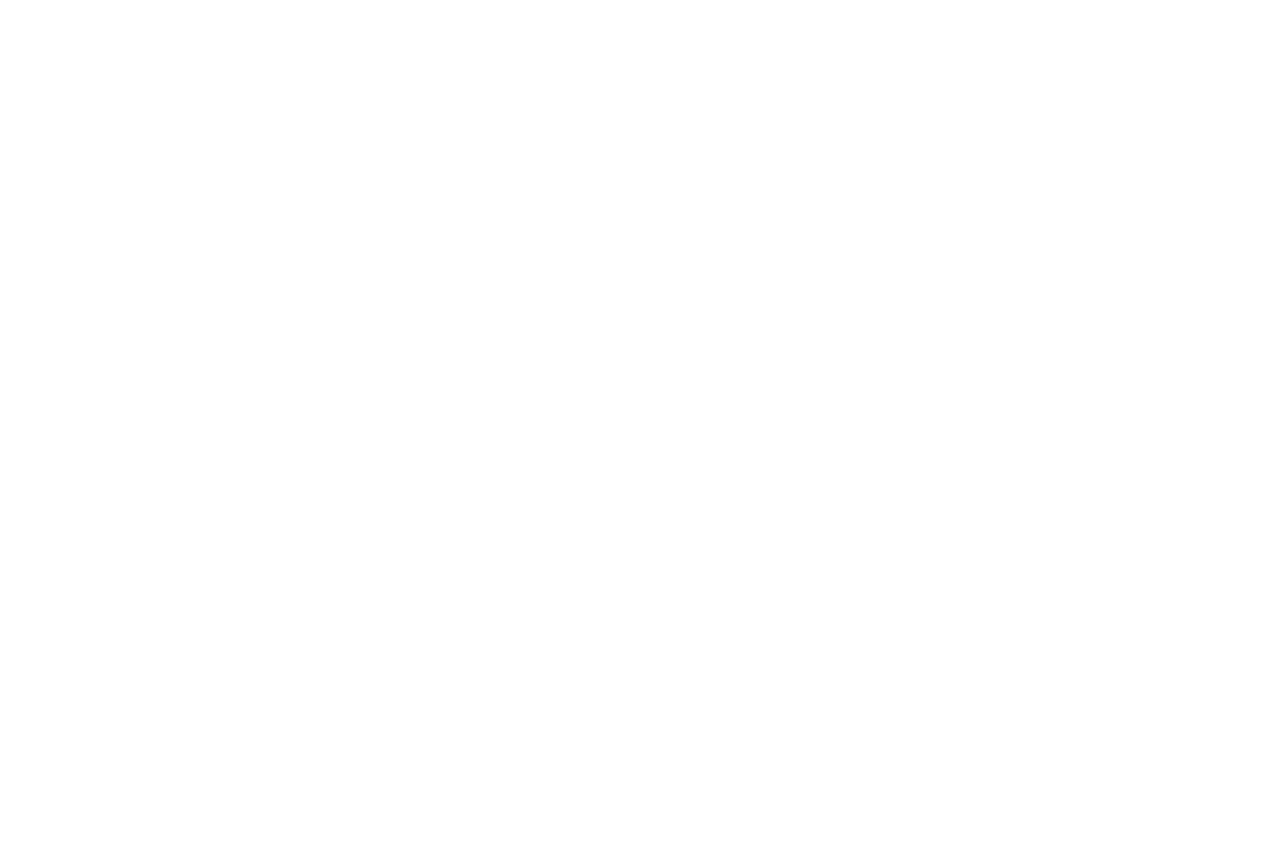
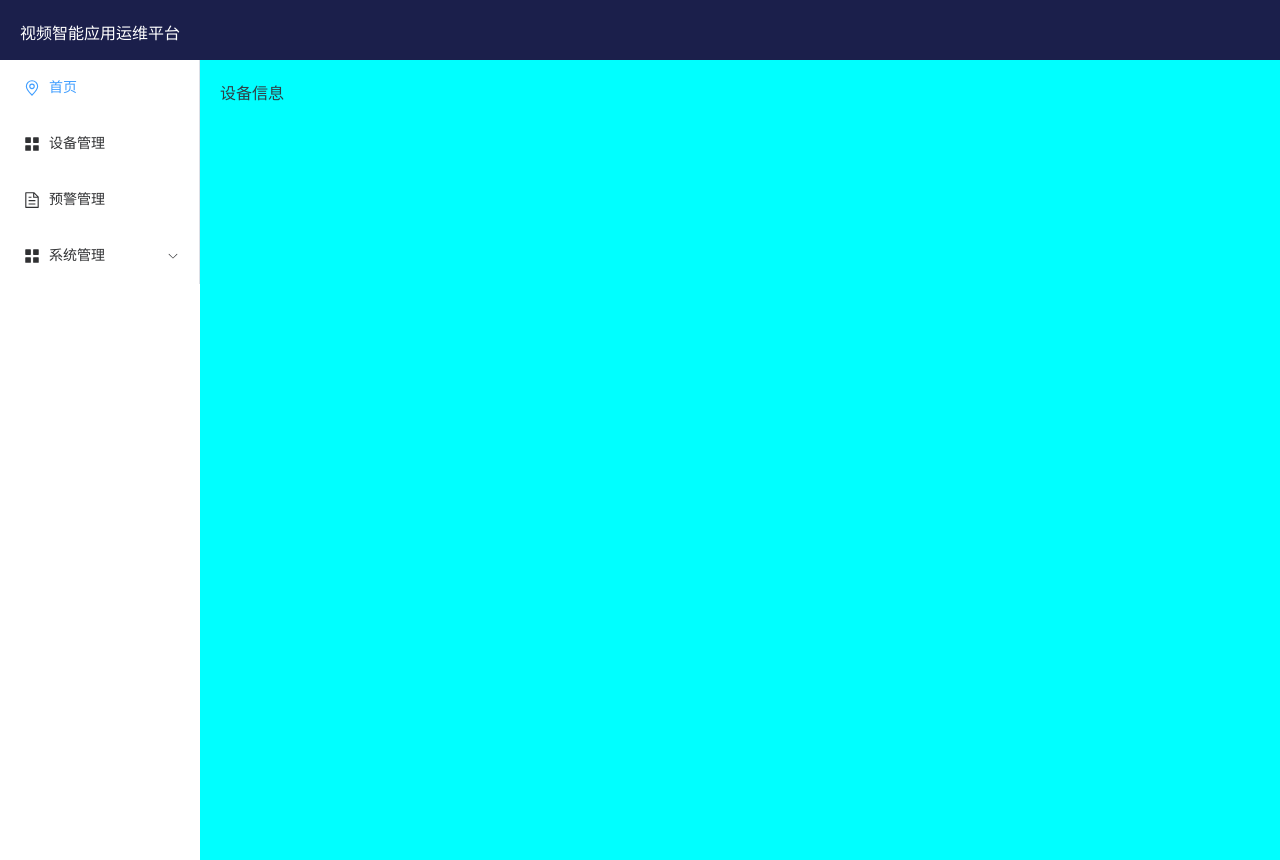
Before and after one commit to God-dev1ce/cameraTardet, a Vue app in the folder web/: page /device_info in a window 1280 px wide. Before the commit this address had no page. Before the commit the page ends 800 px from the top, so only its background shows below. Built offline with nearby package versions, Linux system fonts and the light colour scheme; the HTML template or start-up script is replaced by a standard one.

Commit message:
feat: 更新主页header和main页面的显示

```diff
--- /dev/null
+++ b/web/src/components/DeviceAlarmManage.vue
@@ -0,0 +1,11 @@
+<script setup lang="ts">
+
+</script>
+
+<template>
+  <p>预警管理</p>
+</template>
+
+<style scoped>
+
+</style>
--- /dev/null
+++ b/web/src/components/DeviceInfo.vue
@@ -0,0 +1,11 @@
+<script setup lang="ts">
+
+</script>
+
+<template>
+  <p>设备信息</p>
+</template>
+
+<style scoped>
+
+</style>
--- /dev/null
+++ b/web/src/components/DeviceManage.vue
@@ -0,0 +1,11 @@
+<script setup lang="ts">
+
+</script>
+
+<template>
+  <p>设备管理</p>
+</template>
+
+<style scoped>
+
+</style>
--- /dev/null
+++ b/web/src/components/DeviceResourceManage.vue
@@ -0,0 +1,11 @@
+<script setup lang="ts">
+
+</script>
+
+<template>
+  <p>设备资源管理</p>
+</template>
+
+<style scoped>
+
+</style>
--- a/web/src/components/Home.vue
+++ b/web/src/components/Home.vue
@@ -7,7 +7,13 @@
   <div class="common-layout">
     <el-container>
       <!--顶部-->
-      <el-header>Header</el-header>
+      <el-header>
+        <el-row class="header-title" flex="flex" align="middle" >
+          <el-col :span="12">
+            <div>视频智能应用运维平台</div>
+          </el-col>
+        </el-row>
+      </el-header>
 
       <el-container>
 
@@ -17,7 +23,9 @@
         </el-aside>
 
         <!--主界面-->
-        <el-main>Main</el-main>
+        <el-main>
+          <router-view/>
+        </el-main>
 
       </el-container>
     </el-container>
@@ -30,12 +38,18 @@
 
 
 <style scoped>
+.header-title{
+  padding: 20px;
+}
+
 .el-header{
-  background: gainsboro;
+  padding: 0;
+  height: 60px;
+  background: #1B1F4B;
+  color: white;
 }
 
 .el-aside{
-  background: lightyellow;
   height: 100vh;
 }
 
--- /dev/null
+++ b/web/src/components/UserManage.vue
@@ -0,0 +1,11 @@
+<script setup lang="ts">
+
+</script>
+
+<template>
+  <p>用户管理</p>
+</template>
+
+<style scoped>
+
+</style>
--- /dev/null
+++ b/web/src/components/UserOperateInfo.vue
@@ -0,0 +1,11 @@
+<script setup lang="ts">
+
+</script>
+
+<template>
+  <p>用户操作记录</p>
+</template>
+
+<style scoped>
+
+</style>
--- a/web/src/layout/aside/Aside.vue
+++ b/web/src/layout/aside/Aside.vue
@@ -7,22 +7,24 @@
 </script>
 
 <template>
-  <el-menu default-active="1">
-    <el-menu-item index="1">
+  <el-menu default-active="/device_info"
+    :router="true"
+  >
+    <el-menu-item index="/device_info">
       <el-icon>
         <location/>
       </el-icon>
       <span>首页</span>
     </el-menu-item>
 
-    <el-menu-item index="2">
+    <el-menu-item index="/device_manage">
       <el-icon>
         <icon-menu/>
       </el-icon>
       <span>设备管理</span>
     </el-menu-item>
 
-    <el-menu-item index="3">
+    <el-menu-item index="/device_alarm_manage">
       <el-icon>
         <document/>
       </el-icon>
@@ -36,9 +38,9 @@
         </el-icon>
         <span>系统管理</span>
       </template>
-      <el-menu-item index="4-1">用户管理</el-menu-item>
-      <el-menu-item index="4-2">用户操作记录</el-menu-item>
-      <el-menu-item index="4-3">设备资产管理</el-menu-item>
+      <el-menu-item index="/user_manage">用户管理</el-menu-item>
+      <el-menu-item index="/user_operate_info">用户操作记录</el-menu-item>
+      <el-menu-item index="/device_resource_manage">设备资产管理</el-menu-item>
     </el-sub-menu>
 
   </el-menu>
--- a/web/src/router/index.ts
+++ b/web/src/router/index.ts
@@ -1,17 +1,49 @@
-import { createRouter, createWebHistory } from 'vue-router'
+import {createRouter, createWebHistory} from 'vue-router'
 
-const routes:any = [
+const routes: any = [
     {
-    path:'/',
-    redirect:'/login'
+        path: '/',
+        redirect: '/login'
     },
     {
-    path:'/login',
-    component: ()=>import('@/views/login/index.vue')
+        path: '/login',
+        component: () => import('@/views/login/index.vue')
     },
     {
-    path:'/home',
-    component: () => import('@/components/Home.vue')
+        path: '/home',
+        component: () => import('@/components/Home.vue'),
+        children: [
+            {
+                path: '/device_info',
+                name: 'DeviceInfo',
+                component: () => import('@/components/DeviceInfo.vue')
+            },
+            {
+                path: '/device_manage',
+                name: 'DeviceManage',
+                component: () => import('@/components/DeviceManage.vue')
+            },
+            {
+                path: '/device_alarm_manage',
+                name: 'DeviceAlarmManage',
+                component: () => import('@/components/DeviceAlarmManage.vue')
+            },
+            {
+                path: '/user_manage',
+                name: 'UserManage',
+                component: () => import('@/components/UserManage.vue')
+            },
+            {
+                path: '/user_operate_info',
+                name: 'UserOperateInfo',
+                component: () => import('@/components/UserOperateInfo.vue')
+            },
+            {
+                path: '/device_resource_manage',
+                name: 'DeviceResourceManage',
+                component: () => import('@/components/DeviceResourceManage.vue')
+            },
+        ]
     },
 ]
 
```
Lines whose indentation alone changed are shown as unchanged.
